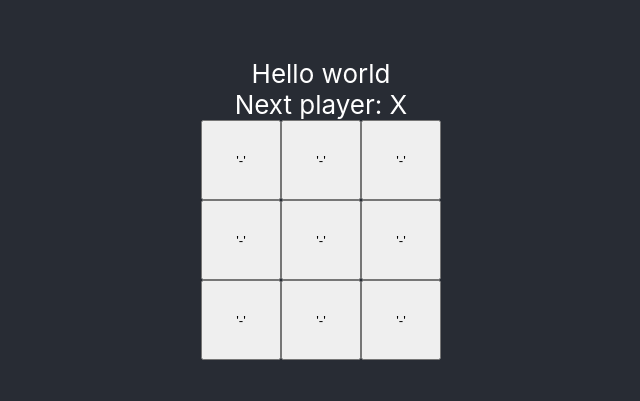
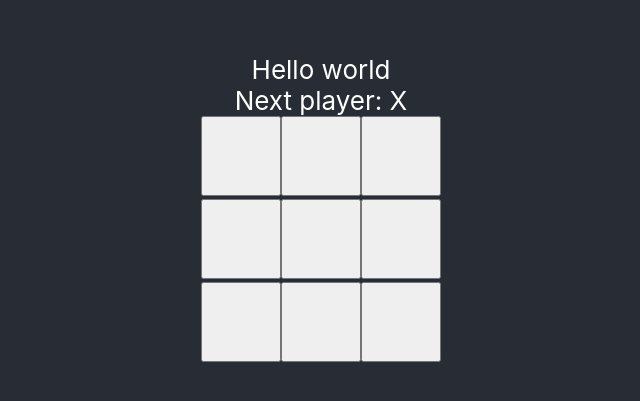
Before and after one commit to tleffert/react-starter, a React (Create React App) app: page / in a window 1280 px wide. Shown: the part 191-592 px from the top of the page, without its empty margins (319-959 px from the left). Built offline with nearby package versions, Linux system fonts and the light colour scheme.

Commit message:
'Lifted' the state from square so that the board controls each squares state

```diff
--- a/src/board/Board.tsx
+++ b/src/board/Board.tsx
@@ -2,7 +2,34 @@ import React, { Component } from 'react';
 
 import { Square } from '../square/Square';
 
-export class Board extends Component {
+export interface BoardState {
+    squares: Array<string>;
+}
+
+// <Props, State>
+export class Board extends Component<{}, BoardState> {
+
+    constructor(props: BoardState) {
+        super(props);
+        this.state = {
+            squares: new Array<string>(9).fill(null)
+        }
+    }
+
+    assignSquare(pos: number) {
+        const squares = this.state.squares.slice();
+        squares[pos] = 'X';
+        this.setState({squares: squares});
+    }
+
+    renderSquare(pos: number) {
+        return (
+            <Square
+                owner={this.state.squares[pos]}
+                onClick={() => this.assignSquare(pos)}
+            />
+        );
+    }
 
   render() {
     const status = 'Next player: X';
@@ -11,19 +38,19 @@ export class Board extends Component {
       <div>
         <div className="status">{status}</div>
         <div className="board-row">
-            <Square owner="'-'"/>
-            <Square owner="'-'"/>
-            <Square owner="'-'"/>
+            {this.renderSquare(0)}
+            {this.renderSquare(1)}
+            {this.renderSquare(2)}
         </div>
         <div className="board-row">
-            <Square owner="'-'"/>
-            <Square owner="'-'"/>
-            <Square owner="'-'"/>
+            {this.renderSquare(3)}
+            {this.renderSquare(4)}
+            {this.renderSquare(5)}
         </div>
         <div className="board-row">
-            <Square owner="'-'"/>
-            <Square owner="'-'"/>
-            <Square owner="'-'"/>
+            {this.renderSquare(6)}
+            {this.renderSquare(7)}
+            {this.renderSquare(8)}
         </div>
       </div>
     );
--- a/src/square/Square.tsx
+++ b/src/square/Square.tsx
@@ -4,23 +4,23 @@ import './Square.scss';
 
 export interface SquareProps {
     owner: string;
+    onClick: any;
 }
 
 // Declaring a Square component with an interface and an intended state structure
-export class Square extends Component<SquareProps, SquareProps> {
+export class Square extends Component<SquareProps> {
 
     constructor(props: SquareProps) {
         super(props);
-        this.state = {...props};
     }
 
     render() {
         return (
-        <button className="square"
-            onClick={() => this.setState({owner: 'X'})}
-        >
-            <span>{this.state.owner}</span>
-        </button>
+            <button className="square"
+                onClick={() => { this.props.onClick()}}
+            >
+                <span>{this.props.owner}</span>
+            </button>
         );
     }
 }
```
